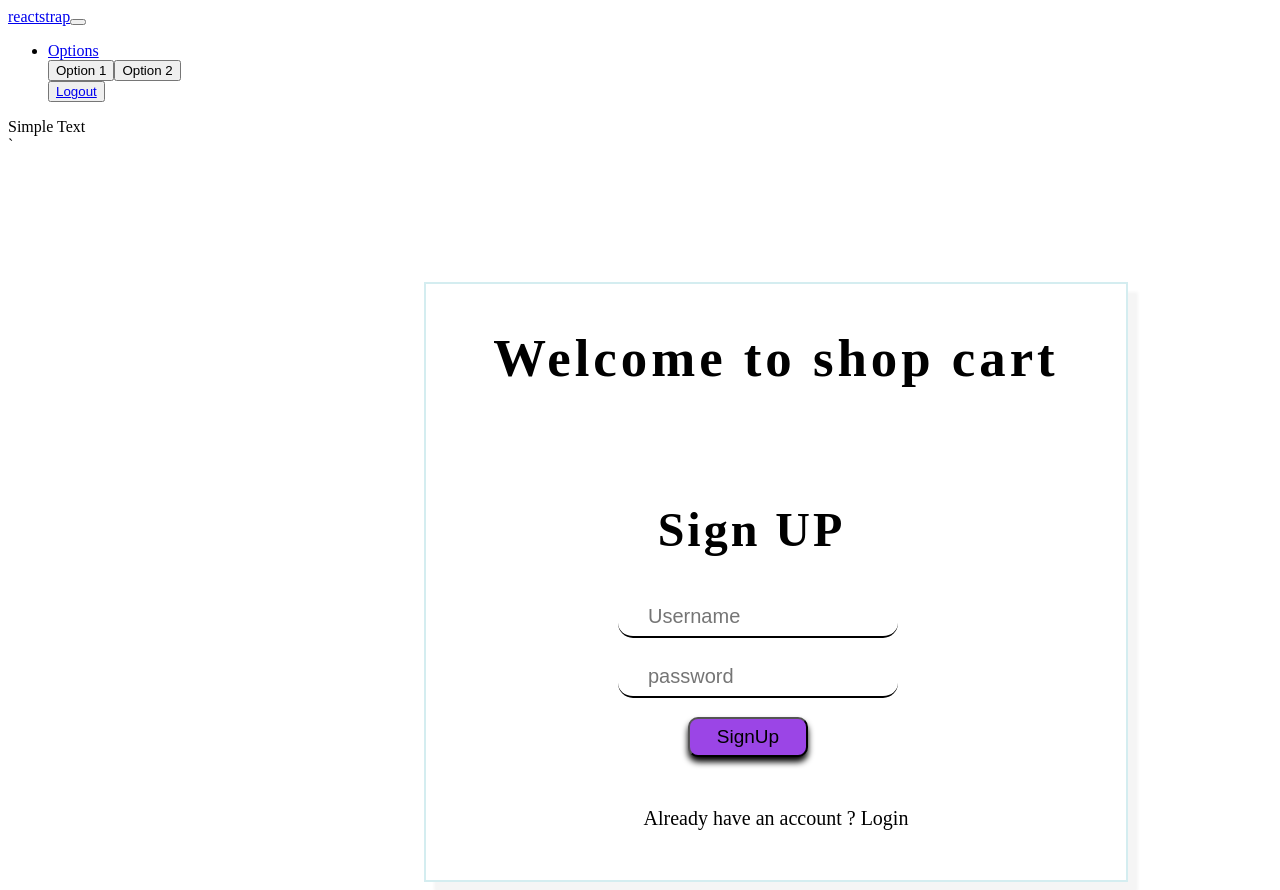
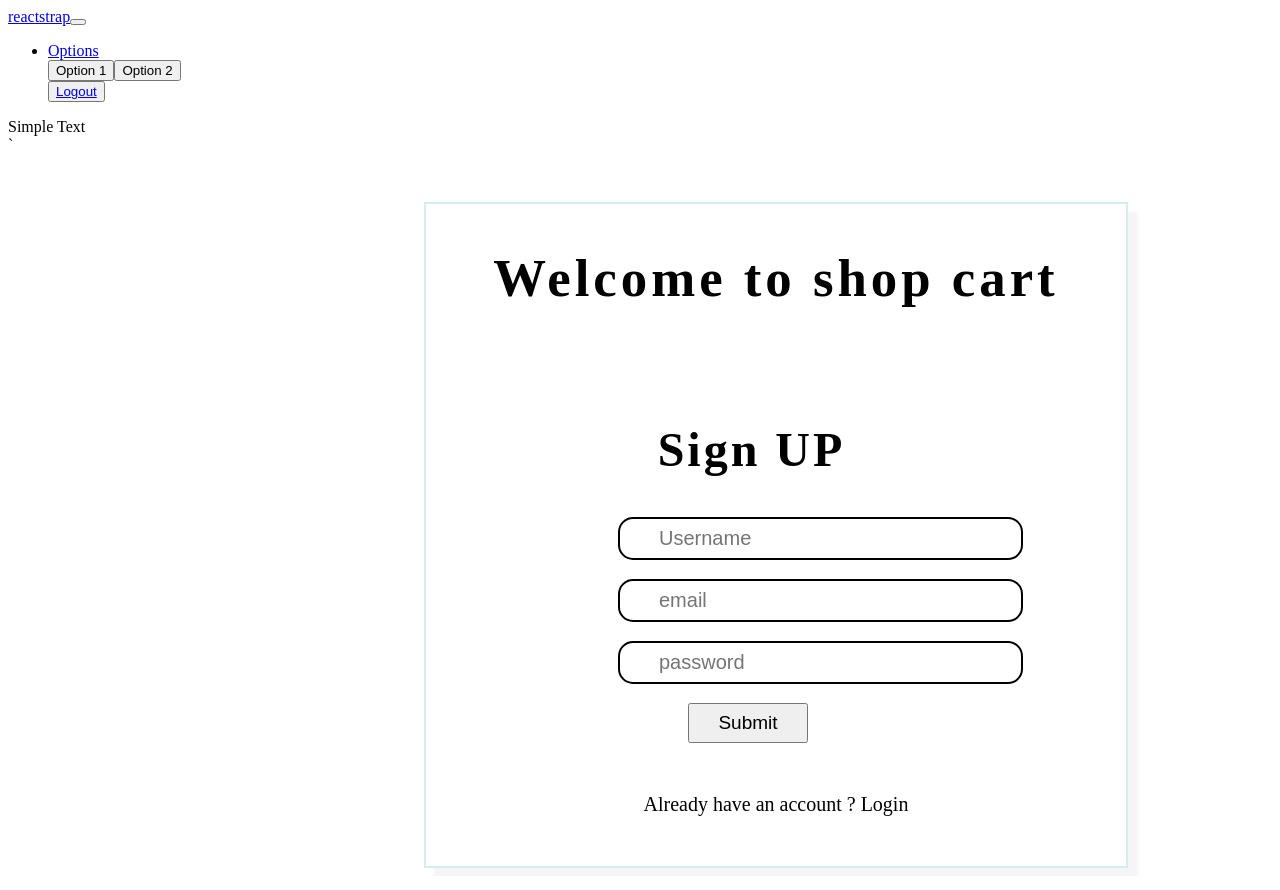
Before and after one commit to IzharMohammed/Ecommerce-React, a React app in the folder Ecommerce-React/: page /SignUp in a window 1280 px wide. Built offline with nearby package versions, Linux system fonts and the light colour scheme; the HTML template or start-up script is replaced by a standard one.

Commit message:
Added signup for the store

```diff
--- a/Ecommerce-React/src/Apis/FakeStoreProdApis.js
+++ b/Ecommerce-React/src/Apis/FakeStoreProdApis.js
@@ -7,9 +7,13 @@ export function getAllProducts(){
 }
 
 export function getAllProductsByCategory(category){
-    return `${import.meta.env.VITE_FAKE_STORE_URL}/products/category/${category}`
+    return `C/products/category/${category}`
 }
 
 export function getProductById(id){
     return `https://fakestoreapi.com/products/${id}`
 }
+
+export function signUp(){
+    return `${import.meta.env.VITE_FAKE_STORE_URL}/users`
+}
--- a/Ecommerce-React/src/Pages/Authentication/Auth.css
+++ b/Ecommerce-React/src/Pages/Authentication/Auth.css
@@ -5,7 +5,7 @@
     justify-content: center;
     align-items: center;
     width: 700px;
-    margin: 15rem 0rem 0rem 26rem;
+    margin: 10rem 0rem 0rem 26rem;
     box-shadow: 10px 10px 3px whitesmoke;
 
 }
@@ -37,12 +37,11 @@
 .username1 {
     font-size: 20px;
     padding: 8px;
-    padding-left: 30px;
+    padding-left: 39px;
     text-decoration: none;
     border-radius: 15px;
-    width: 15.125rem;
-    border: none;
-    border-bottom: 2px solid;
+    width: 22.125rem;
+    border: 2px solid;
     outline: none;
 }
 
@@ -51,10 +50,10 @@
     padding: 7px;
     margin-left: 70px;
     margin-bottom: 50px;
-    background-color: #9b45e6;
-    border-radius: 10px;
-    box-shadow: 0px 5px 6px black;
-    transition: all 0.4s;
+    /* background-color: #9b45e6; */
+/*     border-radius: 10px; */
+  /*   box-shadow: 0px 5px 6px black;
+    transition: all 0.4s; */
 }
 
 button:hover {
--- a/Ecommerce-React/src/Pages/Authentication/SignUp.jsx
+++ b/Ecommerce-React/src/Pages/Authentication/SignUp.jsx
@@ -1,25 +1,69 @@
-import React from "react";
+import React, { useEffect, useState } from "react";
 import './Auth.css'
-import { Link } from "react-router-dom";
+import { Link, useNavigate } from "react-router-dom";
+import axios from "axios";
+import { signUp } from "../../Apis/FakeStoreProdApis";
 
 
 export default function SignUp(){
+  const navigate = useNavigate()
+  const[resetSignupform , setResetSignupform] = useState(false);
+    const[formDetails , setFormDetails] = useState({email : "" , username : "" , password : "" , isLoading : false})
+
+function updateEmail(newEmail){
+  setFormDetails({...formDetails , email : newEmail})
+}
+
+function updatePassword(newPassword){
+  setFormDetails({...formDetails , password : newPassword})
+}
+
+function updateUserName(newUsername){
+  setFormDetails({...formDetails , username : newUsername})
+}
+
+  async function onFormSubmit () {
+    setFormDetails({...formDetails , isLoading : true})
+
+    try {
+      const response = await axios.post(signUp() , {
+        email : formDetails.email,
+        password : formDetails.password ,
+        username : formDetails.username
+      })
+   navigate('/Login')
+    } catch (error) {
+      console.log(error);
+      setResetSignupform(true)
+    }
+    console.log(response);
+  }
+
+    useEffect(()=>{
+          setFormDetails({email : "" , username : "" , password : "" , isLoading : false})
+    },[resetSignupform])
+
+
     return(
         <>
-<div class="container1">
-      <div class="column1">
-        <div class="heading1">
+<div className="container1">
+      <div className="column1">
+        <div className="heading1">
           <h2>Welcome to shop cart</h2>
         </div>
-        <div class="heading2">
+        <div className="heading2">
           <h2>Sign UP</h2>
         </div>
-        <div class="inputs1">
-          <input type="text" class="username1" placeholder="Username" />
-          <input type="password" class="username1" placeholder="password" />
-          <button className="button">SignUp</button>
+        <div className="inputs1">
+          <input onChange={(e)=>updateUserName(e.target.value)} value={formDetails.username} type="text" className="username1" placeholder="Username" />
+          <input onChange={(e)=>updateEmail(e.target.value)} value={formDetails.email} type="email" className="username1" placeholder="email" />
+          <input onChange={(e)=>updatePassword(e.target.value)} value={formDetails.password} type="password" className="username1" placeholder="password" />
+          <button onClick={onFormSubmit}  class="btn btn-primary button" type="button" disabled={formDetails.isLoading} >
+                   {(formDetails.isLoading) && <span class="spinner-grow spinner-grow-sm" role="status" aria-hidden="true"></span>}
+                   {(formDetails.isLoading) ? 'Loading ...'  : 'Submit'}
+          </button>
         </div>
-        <div class="lastDiv1">
+        <div className="lastDiv1">
             <Link to='/Login' style={{ textDecoration: 'none' , color: 'black' , fontSize : '20px' }}>  Already have an account ?  Login </Link>
           </div>
       </div>
```
